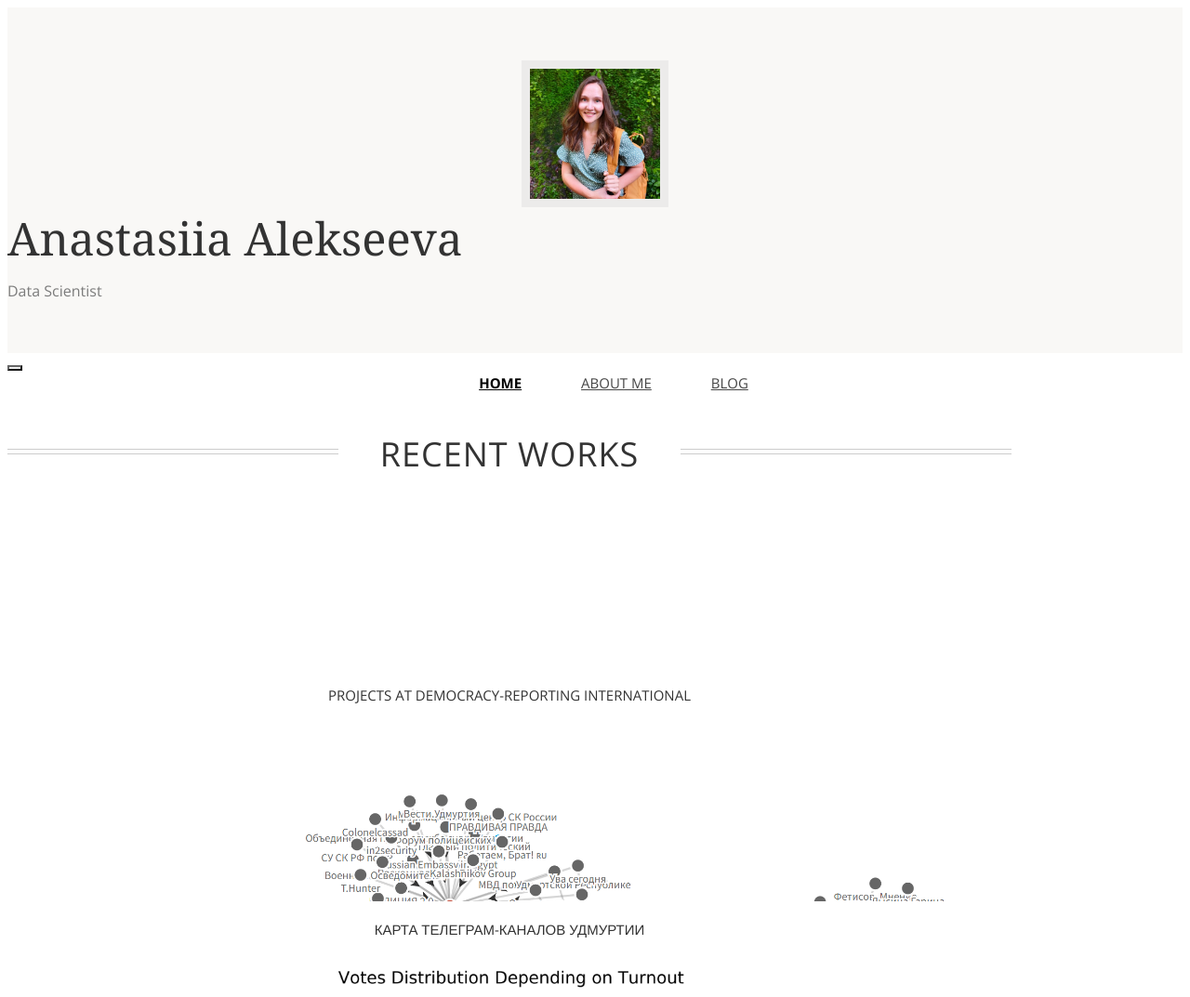
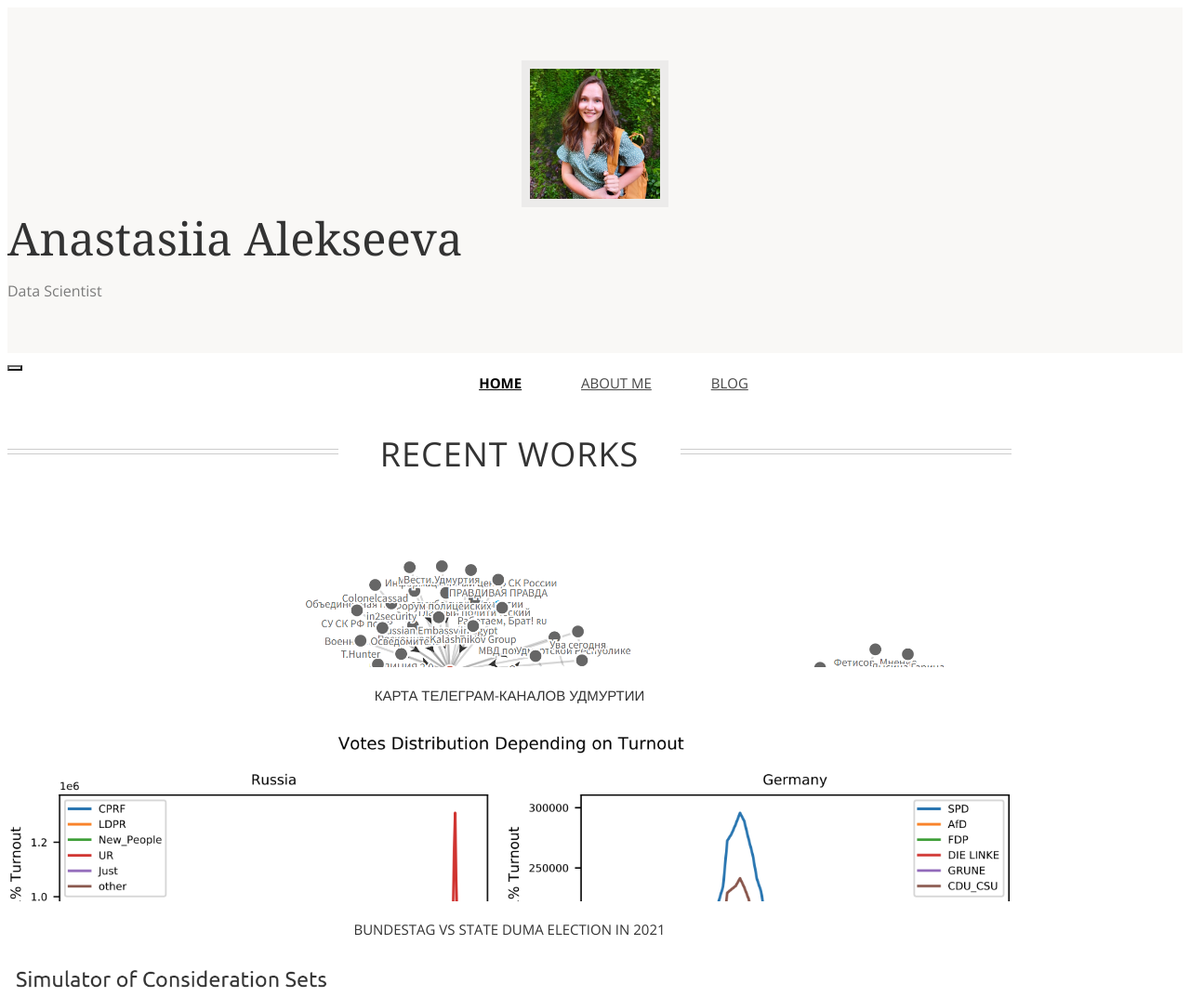
Before and after one commit to ana-alekseeva/ana-alekseeva.github.io, a plain HTML site: page index.html in a window 1280 px wide. Shown: the top 1073 px of the page at 93% size. Drawn offline with nearby package versions, Linux system fonts and the light colour scheme; some icons are missing; a web font is replaced by a local one.

Commit message:
Update index.html

```diff
--- a/index.html
+++ b/index.html
@@ -67,17 +67,17 @@
 
 			<div class="thumbnails recentworks row">
 
-			<div class="col-xs-12 col-sm-6 col-md-4 col-lg-4">
-					<a class="thumbnail" href="blog/DRI.html">
-						<span class="img">
-							<img src="blog/assets/images/DRI.png" alt="">
-							<span class="cover"><span class="more">See details &rarr;</span></span>
-						</span>
-						<span class="title">Projects at Democracy-Reporting International</span>
-					</a>
-				<h4></h4>
-				<p></p>
-			</div>
+			<!--<div class="col-xs-12 col-sm-6 col-md-4 col-lg-4">  -->
+			<!--		<a class="thumbnail" href="blog/DRI.html"> -->
+			<!--			<span class="img">-->
+			<!--				<img src="blog/assets/images/DRI.png" alt="">-->
+			<!--				<span class="cover"><span class="more">See details &rarr;</span></span>-->
+			<!--			</span>-->
+			<!--			<span class="title">Projects at Democracy-Reporting International</span>-->
+			<!--		</a>-->
+			<!--	<h4></h4>-->
+			<!--	<p></p>-->
+			<!--</div>	-->
 
 				<div class="col-xs-12 col-sm-6 col-md-4 col-lg-4">
 					<a class="thumbnail" href="blog/telegram_channels_udm.html">
```
